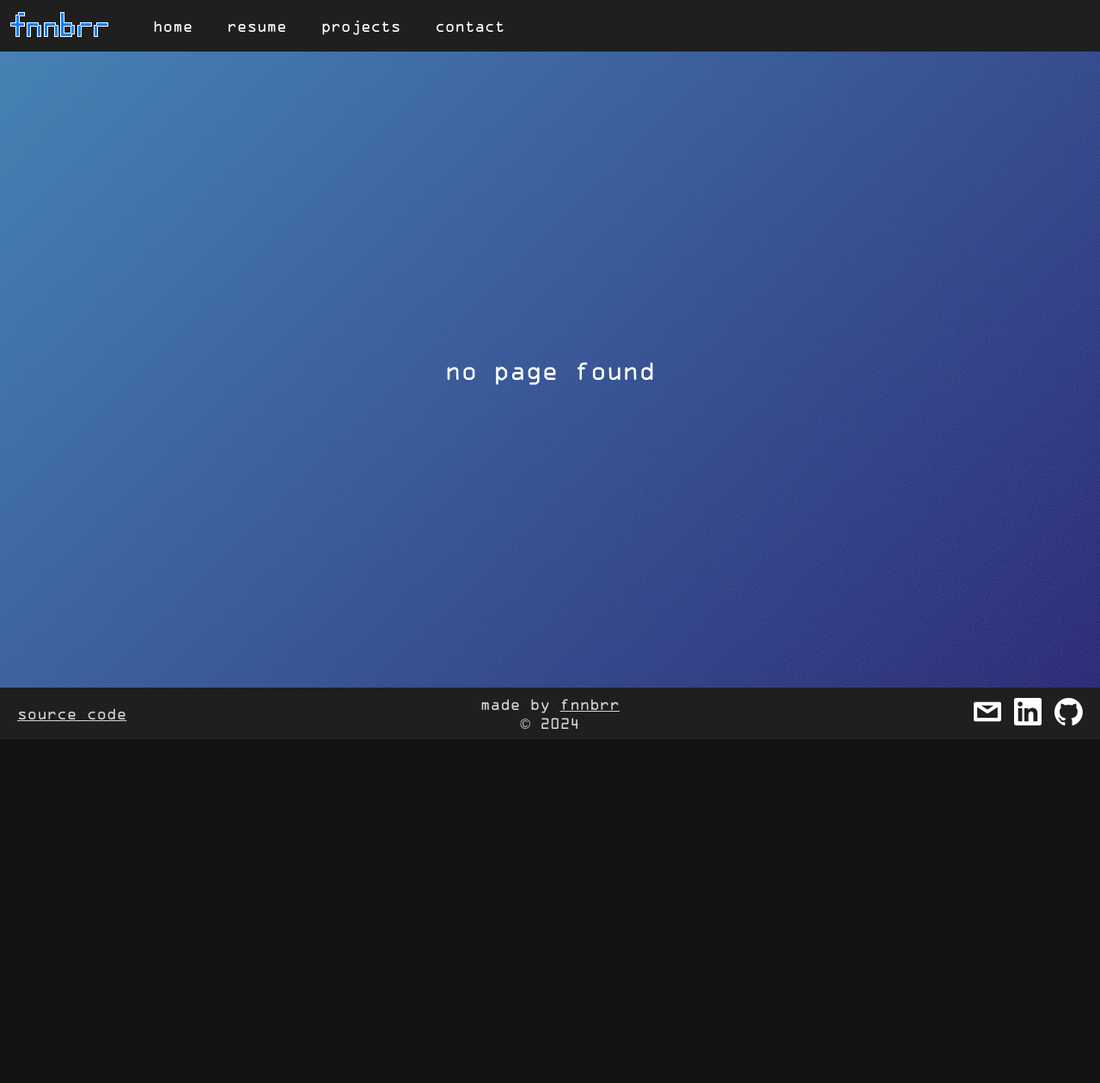
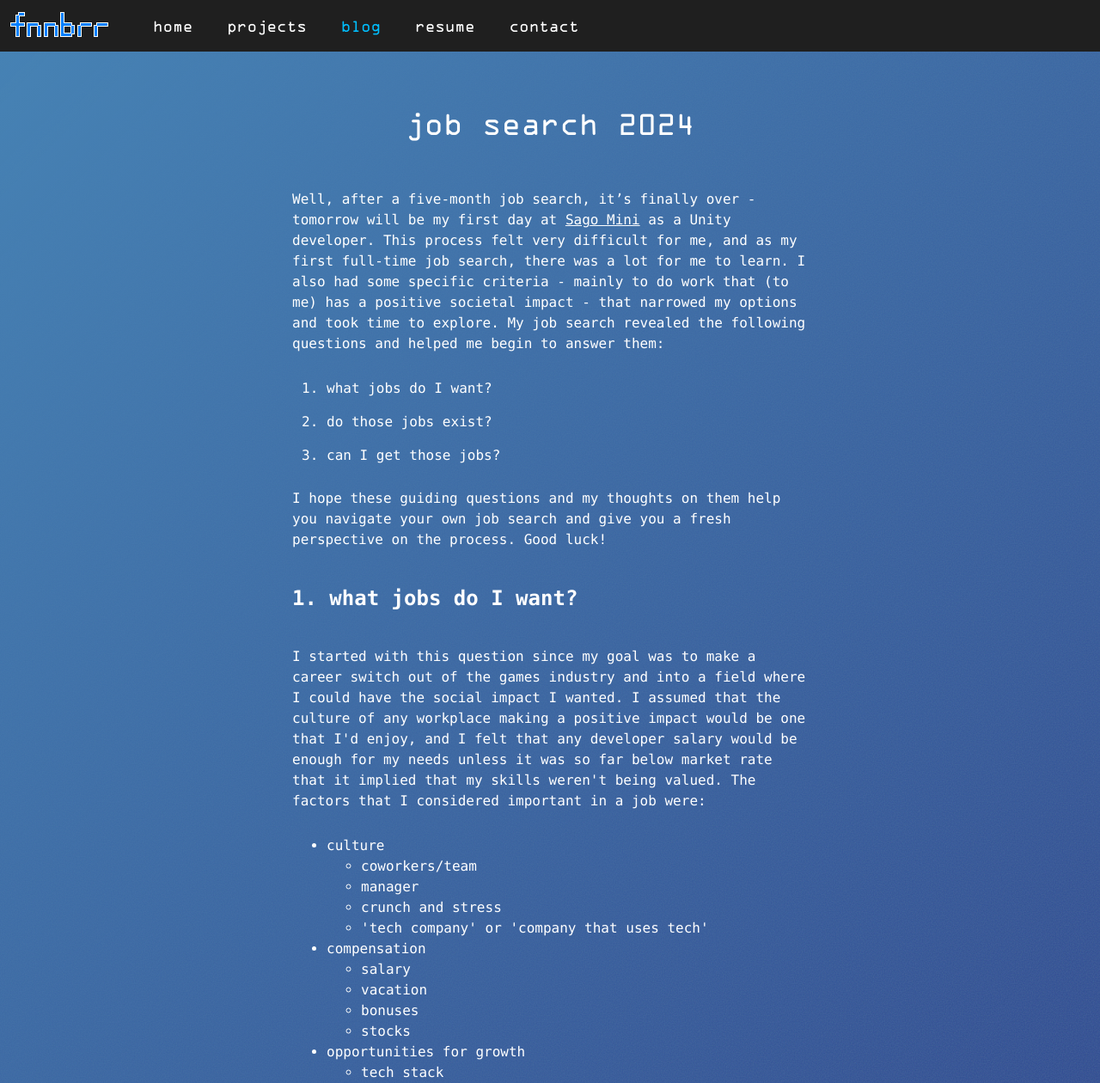
Before and after one commit to fnnbrr/personal-site, a React (Create React App) app: page /blog/job-search-2024 in a window 1280 px wide. Shown: the top 1260 px of the page at 86% size. Before the commit the page ends 860 px from the top, so only its background shows below. Built offline with nearby package versions, Linux system fonts and the light colour scheme.

Commit message:
Added 'job search 2024' blog post

```diff
--- a/src/App.tsx
+++ b/src/App.tsx
@@ -12,7 +12,7 @@ import Resume from "./routes/Resume";
 import Automagical from "./routes/Automagical";
 import ScooberSplat from "./routes/ScooberSplat";
 import Contact from "./routes/Contact";
-import Blog1 from "./routes/Blog1";
+import JobSearch2024 from "./routes/JobSearch2024";
 
 export default function App() {
     return (
@@ -28,7 +28,7 @@ export default function App() {
                   </Route>
                   <Route path="blog" element={null}>
                       <Route index element={<MissingPage />}/>
-                      <Route path="blog1" element={<Blog1 />}/>
+                      <Route path="job-search-2024" element={<JobSearch2024 />}/>
                   </Route>
                   <Route path="contact" element={<Contact />}/>
                   <Route path="*" element={<MissingPage />}/>
--- a/src/Header.tsx
+++ b/src/Header.tsx
@@ -81,11 +81,14 @@ function HeaderLinks() {
     return (
         <>
             <HeaderLink route={"/"} label={"home"}/>
+            <HeaderLink route={"/projects"} label={"projects"}>
+                <HeaderLink route={"/projects/scoober-splat"} label={"Scoober Splat"}/>
+                <HeaderLink route={"/projects/automagical"} label={"Automagical"}/>
+            </HeaderLink>
+            <HeaderLink route={"/blog"} label={"blog"}>
+                <HeaderLink route={"/blog/job-search-2024"} label={"job search 2024"}/>
+            </HeaderLink>
             <HeaderLink route={"/resume"} label={"resume"}/>
-            <HeaderLink route={"/projects"} label={"projects"}>
-                <HeaderLink route={"/projects/scoober-splat"} label={"Scoober Splat"} key={"scoober-splat"}/>
-                <HeaderLink route={"/projects/automagical"} label={"Automagical"} key={"automagical"}/>
-            </HeaderLink>
             <HeaderLink route={"/contact"} label={"contact"}/>
         </>
     )
--- a/src/routes/Blog1.tsx
+++ /dev/null
@@ -1,10 +0,0 @@
-import React from "react";
-import './Blogs.css'
-
-export default function Blog1() {
-    return (
-        <div className={"blog-body"}>
-            <p>Hello there</p>
-        </div>
-    );
-}
--- a/src/routes/Blogs.css
+++ b/src/routes/Blogs.css
@@ -1,3 +1,38 @@
-.blog-body p {
-    font-family: "Lucida Console", Monaco, monospace;
+.blog-body {
+    width: min(600px, calc(100% - 80px));
+    margin-left: 40px;
+    margin-right: 40px;
+    margin-bottom: 40px;
+
+    & h1 {
+        font-family: 'OCR-A', sans-serif;
+        font-size: larger;
+        margin-bottom: 1.75em;
+        font-weight: normal;
+    }
+
+    & h2 {
+        font-family: "Lucida Console", Monaco, monospace;
+        font-size: x-large;
+        margin-top: 1.75em;
+        margin-bottom: 1.75em;
+        text-align: start;
+    }
+
+    & p, & a, & li {
+        font-family: "Lucida Console", Monaco, monospace;
+        font-size: medium;
+        line-height: 1.5;
+        word-wrap: break-word;
+        text-align: start;
+        color: white;
+    }
+
+    & p {
+        margin-bottom: 1.75em;
+    }
+
+    & ul > li {
+        margin-bottom: 0;
+    }
 }
--- /dev/null
+++ b/src/routes/JobSearch2024.tsx
@@ -0,0 +1,72 @@
+import React from "react";
+import { Link } from "react-router-dom"
+import './Home.css'
+import './Blogs.css'
+
+export default function JobSearch2024() {
+    return (
+        <div className={"Root-header Home"}>
+            <div className={"blog-body"}>
+                <h1>job search 2024</h1>
+                <p>Well, after a five-month job search, it’s finally over - tomorrow will be my first day at <a href={"https://sagomini.com/"} target="_blank" rel={"noreferrer"}>Sago Mini</a> as a Unity developer. This process felt very difficult for me, and as my first full-time job search, there was a lot for me to learn. I also had some specific criteria - mainly to do work that (to me) has a positive societal impact - that narrowed my options and took time to explore. My job search revealed the following questions and helped me begin to answer them:</p>
+                <ol>
+                    <li>what jobs do I want?</li>
+                    <li>do those jobs exist?</li>
+                    <li>can I get those jobs?</li>
+                </ol>
+                <p>I hope these guiding questions and my thoughts on them help you navigate your own job search and give you a fresh perspective on the process. Good luck!</p>
+                <h2>1. what jobs do I want?</h2>
+                <p>I started with this question since my goal was to make a career switch out of the games industry and into a field where I could have the social impact I wanted. I assumed that the culture of any workplace making a positive impact would be one that I'd enjoy, and I felt that any developer salary would be enough for my needs unless it was so far below market rate that it implied that my skills weren't being valued. The factors that I considered important in a job were:</p>
+                <ul>
+                    <li>culture</li>
+                        <ul>
+                            <li>coworkers/team</li>
+                            <li>manager</li>
+                            <li>crunch and stress</li>
+                            <li>'tech company' or 'company that uses tech'</li>
+                        </ul>
+                    <li>compensation
+                        <ul>
+                            <li>salary</li>
+                            <li>vacation</li>
+                            <li>bonuses</li>
+                            <li>stocks</li>
+                        </ul>
+                    </li>
+                    <li>opportunities for growth</li>
+                        <ul>
+                            <li>tech stack</li>
+                            <li>high-visibility work</li>
+                            <li>opportunities to take responsibility</li>
+                            <li>mentorship</li>
+                            <li>time and resources for learning</li>
+                        </ul>
+                    <li>logistics
+                        <ul>
+                            <li>remote vs. hybrid vs. in-person</li>
+                            <li>flexible hours</li>
+                            <li>on-call responsibilities</li>
+                        </ul>
+                    </li>
+                </ul>
+                <h2>2. do those jobs exist?</h2>
+                <p>To answer this, I had to do a market analysis to determine if there was an abundance of jobs that met my criteria. Before starting down a career path, I wanted to make sure that it would be able to sustain me both now and in the future. My new field of work would need to have reliable and long-term financial growth in order to have consistent job opportunities, but meeting this requirement proved to be very difficult.</p>
+                <p>Initially, I wanted to work at a nonprofit so that I could be almost certain that my efforts would make the world a better place. Tech nonprofits are rare, and over time I found that many are funded in a way that sustains them but does not allow for growth (i.e. hiring). Compared to the for-profit sector, there's simply an order of magnitude less money to be found in philanthropy and government grants. As a result, there's an order of magnitude more jobs at for-profit companies.</p>
+                <p>As a result, you'll likely find your next job at a for-profit company where profitability competes with other factors that may matter more to you. This is a grey area that I find hard to navigate, and it's often unclear where to draw the line between what is and isn't personally acceptable. I fully expect this to be a lifelong balancing act between work I feel good about doing and work that can provide for me.</p>
+                <h2>3. can I get those jobs?</h2>
+            {/*    the biggest risk is hiring someone totally wrong, either incompetent or bad to work with*/}
+                <p>I started my search optimistic about moving away from game dev and finding a job using a more mainstream tech stack. I was confident that I'd quickly pick up this new stack, and I believed that the vast majority of my skills and knowledge were highly transferable. While my self-confidence and belief in transferable skills have remained, my optimism about mobility in the job market was totally flawed and led to me adopting what I call "the pessimistic perspective."</p>
+                <p>This perspective is based on the idea that companies prioritize risk aversion over everything else when hiring, and by a huge margin. The risk of hiring the wrong person - they could be incompetent, not a good team player, not focused on work, etc. - is so severe that you're only competitive for a role if you can build a high degree of trust by:</p>
+                <ul>
+                    <li>having an exact skills and experience match</li>
+                    <li>proving your reliability through your work history</li>
+                    <li>being friendly, communicative, and agreeable</li>
+                    <li>showing interest in the company and role</li>
+                </ul>
+                <p>The exception to this rule is when you've already built trust with a person who can vouch for you. Someone who knows you, especially if you've already worked together, can make all the difference, and they can also give you honest insights into what it's like at their workplace.</p>
+                <p>This leads to my most important and positive takeaway from the pessimistic perspective and my job search as a whole: a kind person who is generous with their time and energy is the key to finding a job and enjoying work (and the rest of life). Seek out people who you feel good around and help each other out. Being an unemployed job-seeker is hard; you really feel like the lowest of the low, and most of your applications, emails, and messages will go unanswered. It will pass eventually, though, and when it does, I hope you can pay it forward and give your time to those who need your help.</p>
+                <p>I hope this was helpful, and please <Link to={"/contact"}>get in touch</Link> with any thoughts. Thanks for reading.</p>
+            </div>
+        </div>
+    );
+}
```
